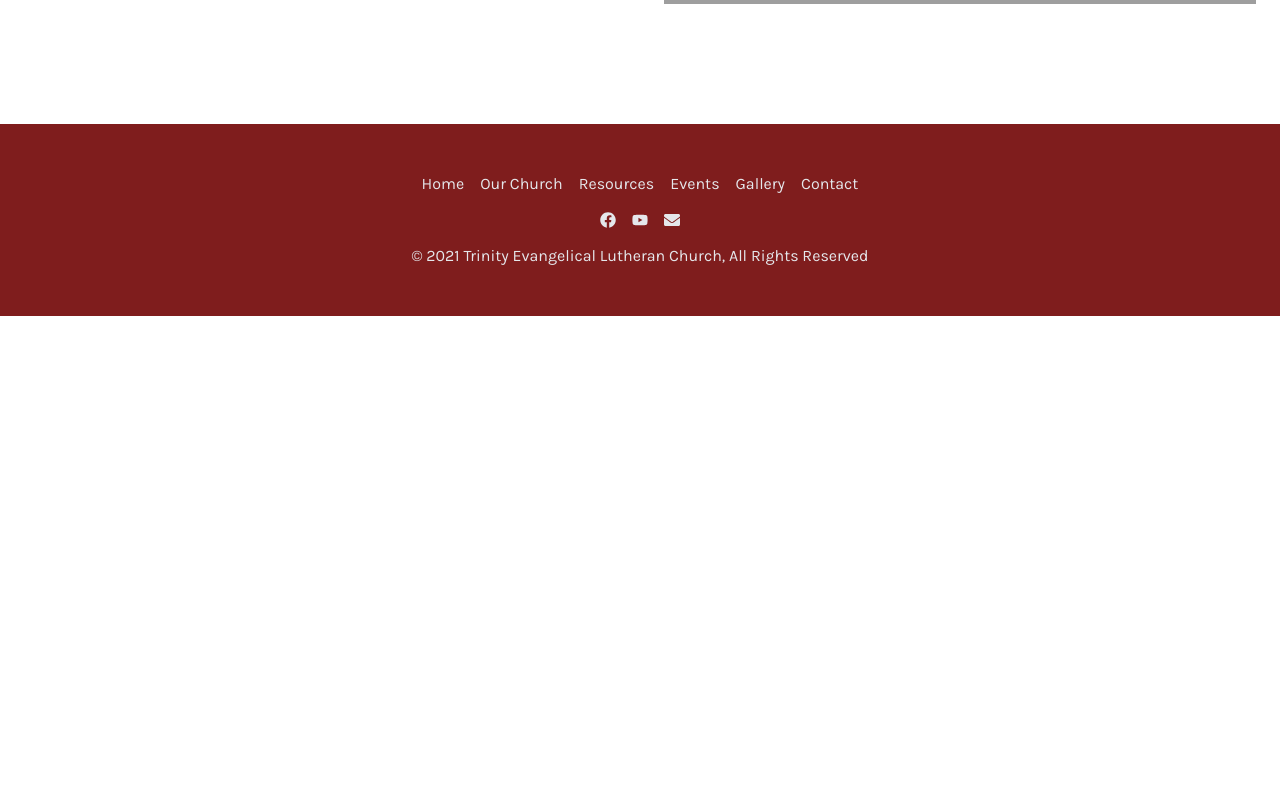
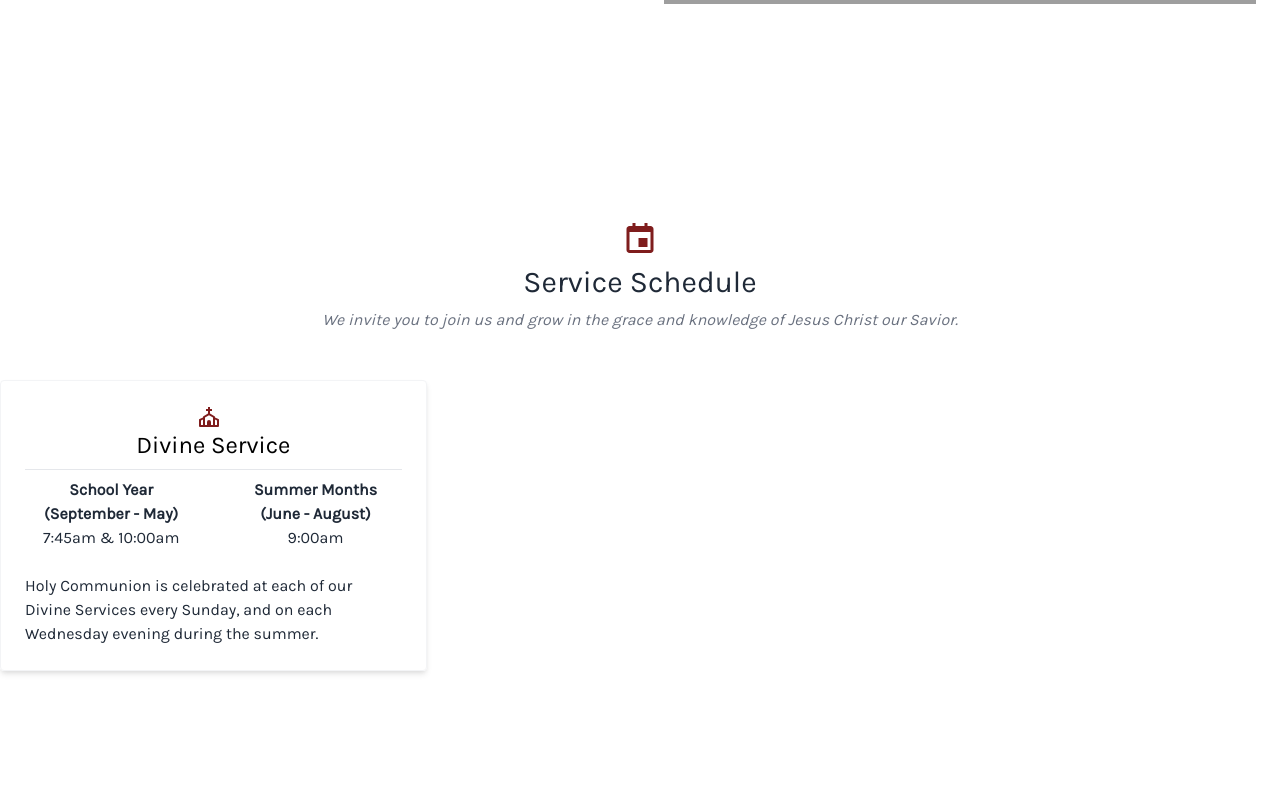
Before and after one commit to dchoinie/trinity-next-stripe, a Next.js app: page / in a window 1280 px wide. Shown: the part 1520-2320 px from the top of the page. Before the commit the page ends 1836 px from the top, so only its background shows below. Built offline with nearby package versions, Linux system fonts and the light colour scheme; grey boxes are pictures that could not be loaded.

Commit message:
Started service time card

```diff
--- /dev/null
+++ b/components/ServiceTimes.tsx
@@ -0,0 +1,48 @@
+import React from 'react'
+import { BiChurch, BiBible, BiCalendarStar, BiCalendarEvent } from 'react-icons/bi'
+
+const ServiceTimes = () => {
+    return (
+        <div className="max-w-screen-xl mx-auto h-screen">
+           <div className="flex flex-col items-center py-24 h-full">
+                <BiCalendarEvent className="text-red-900 text-4xl mb-2" />
+                <h2 className="text-3xl text-gray-800 mb-2">Service Schedule</h2>
+                <h5 className="text-gray-500 text-base italic mb-12">
+                    We invite you to join us and grow in the grace and knowledge of Jesus Christ our Savior.
+                </h5>
+                <div className="flex w-full justify-between">
+                    <div className="flex flex-col p-6 rounded shadow-md w-1/3 border border-gray-100">
+                        <div className="flex flex-col items-center text-2xl">
+                            <BiChurch className="text-red-900 self-center mr-2" />
+                            <h4>Divine Service</h4>
+                        </div>
+                        <hr className="my-2" />
+                        <div className="flex w-full mb-6">
+                            <div className="flex flex-col items-center mr-4 w-1/2 text-center">
+                                <p className="flex flex-col font-bold">
+                                    <span>School Year</span>
+                                    <span>(September - May)</span>
+                                </p>
+                                <p>7:45am &amp; 10:00am</p>
+                            </div>
+                            <div className="flex flex-col items-center ml-4 w-1/2 text-center">
+                                <p className="flex flex-col font-bold">
+                                    <span>Summer Months</span>
+                                    <span>(June - August)</span>
+                                </p>
+                                <p>9:00am</p>
+                            </div>
+                        </div>
+                        <div className="flex">
+                            <p>
+                                Holy Communion is celebrated at each of our Divine Services every Sunday, and on each Wednesday evening during the summer.
+                            </p>
+                        </div>
+                    </div>
+                </div>
+           </div>
+        </div>
+    )
+}
+
+export default ServiceTimes
--- a/pages/index.tsx
+++ b/pages/index.tsx
@@ -2,12 +2,14 @@ import { NextPage } from 'next'
 import Layout from '../components/layout/Layout'
 import Hero from '../components/Hero'
 import OurChurch from '../components/OurChurch'
+import ServiceTimes from '../components/ServiceTimes'
 
 const IndexPage: NextPage = () => {
   return (
     <Layout title="Trinity Evangelical Lutheran Church">
       <Hero />
       <OurChurch />
+      <ServiceTimes />
     </Layout>
   )
 }
```
